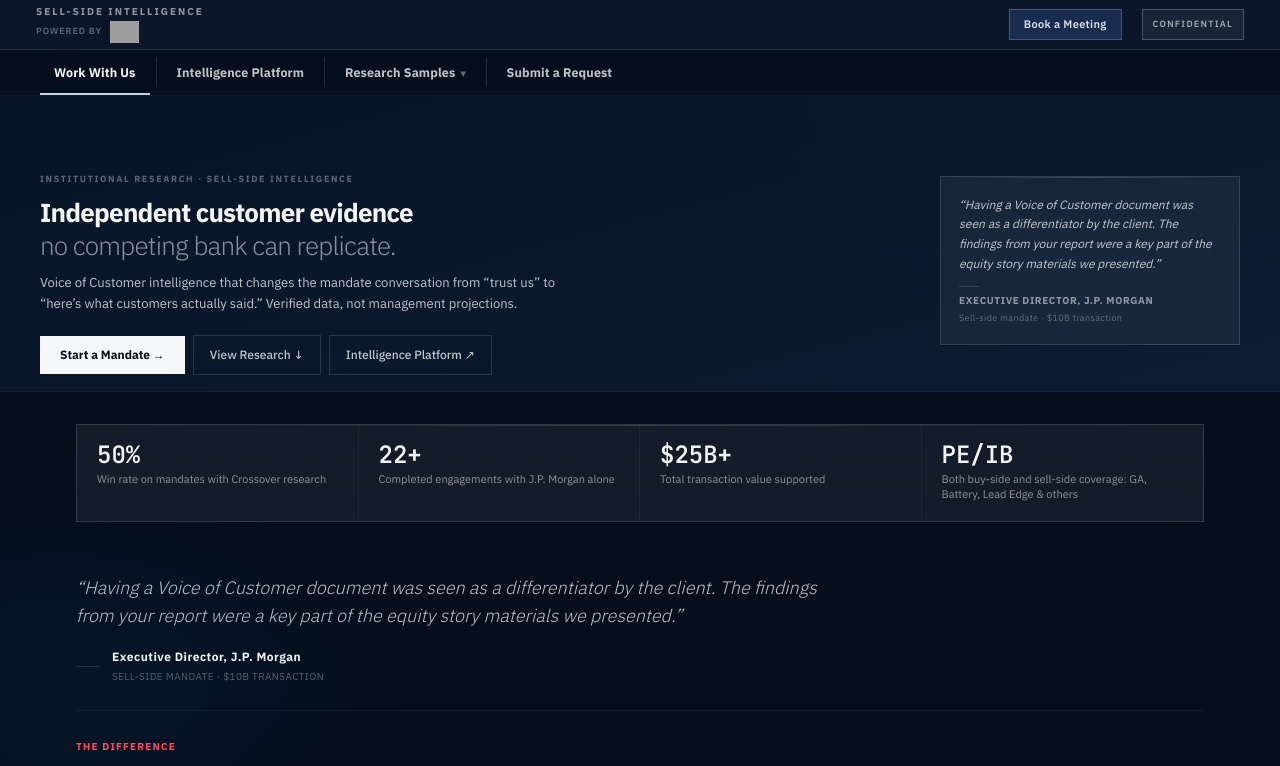
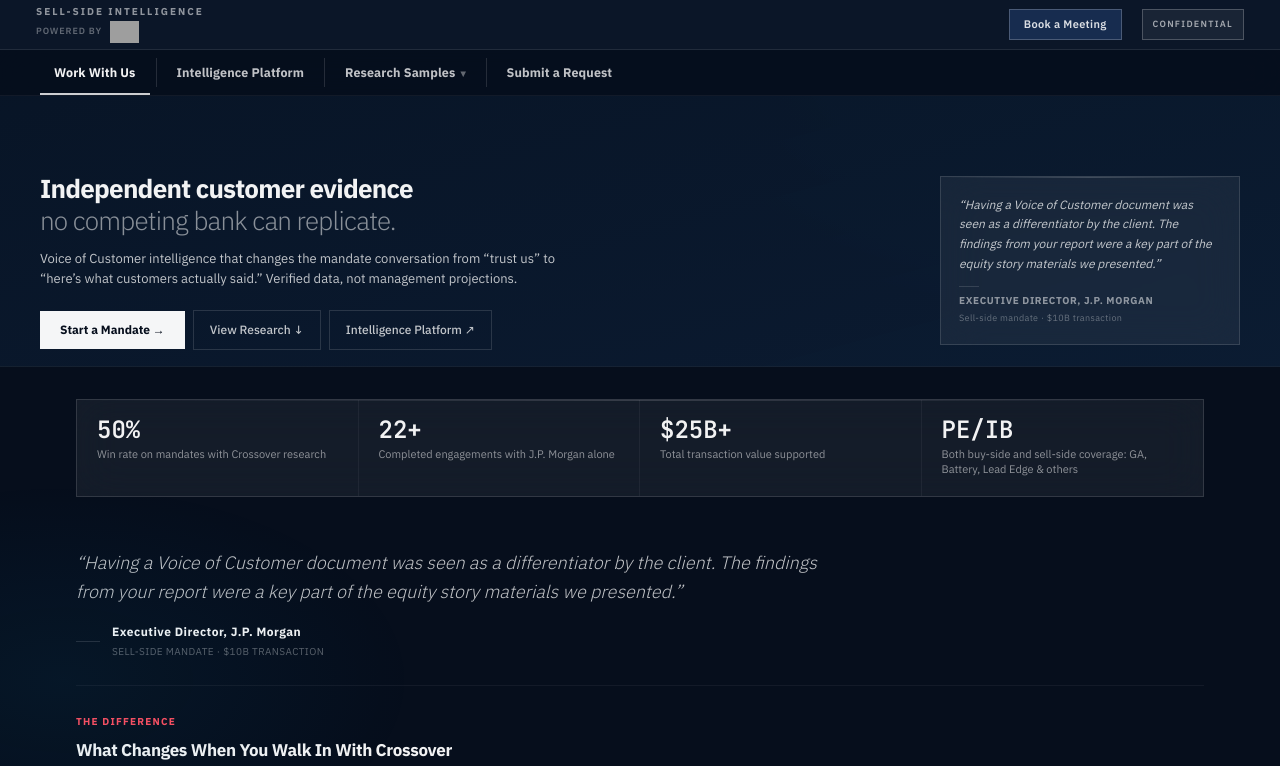
Before and after one commit to Crossover-Research/sell-side-overview-site, a Next.js app: page /partner in a window 1280 px wide. Shown: the top 766 px of the page. Built offline with nearby package versions, Linux system fonts and the light colour scheme; grey boxes are pictures that could not be loaded.

Commit message:
fix: remove eyebrow from hero — Institutional Research · Sell-Side Intelligence deleted

```diff
--- a/components/HeroSection.tsx
+++ b/components/HeroSection.tsx
@@ -12,7 +12,6 @@ export function HeroSection({ tab }: HeroSectionProps) {
         {!isBluecat ? (
           <div className="hero-grid">
             <div>
-              <div className="hero-eyebrow">Institutional Research · Sell-Side Intelligence</div>
               <h1 className="hero-title">
                 Independent customer evidence<br />
                 <span>no competing bank can replicate.</span>
```
